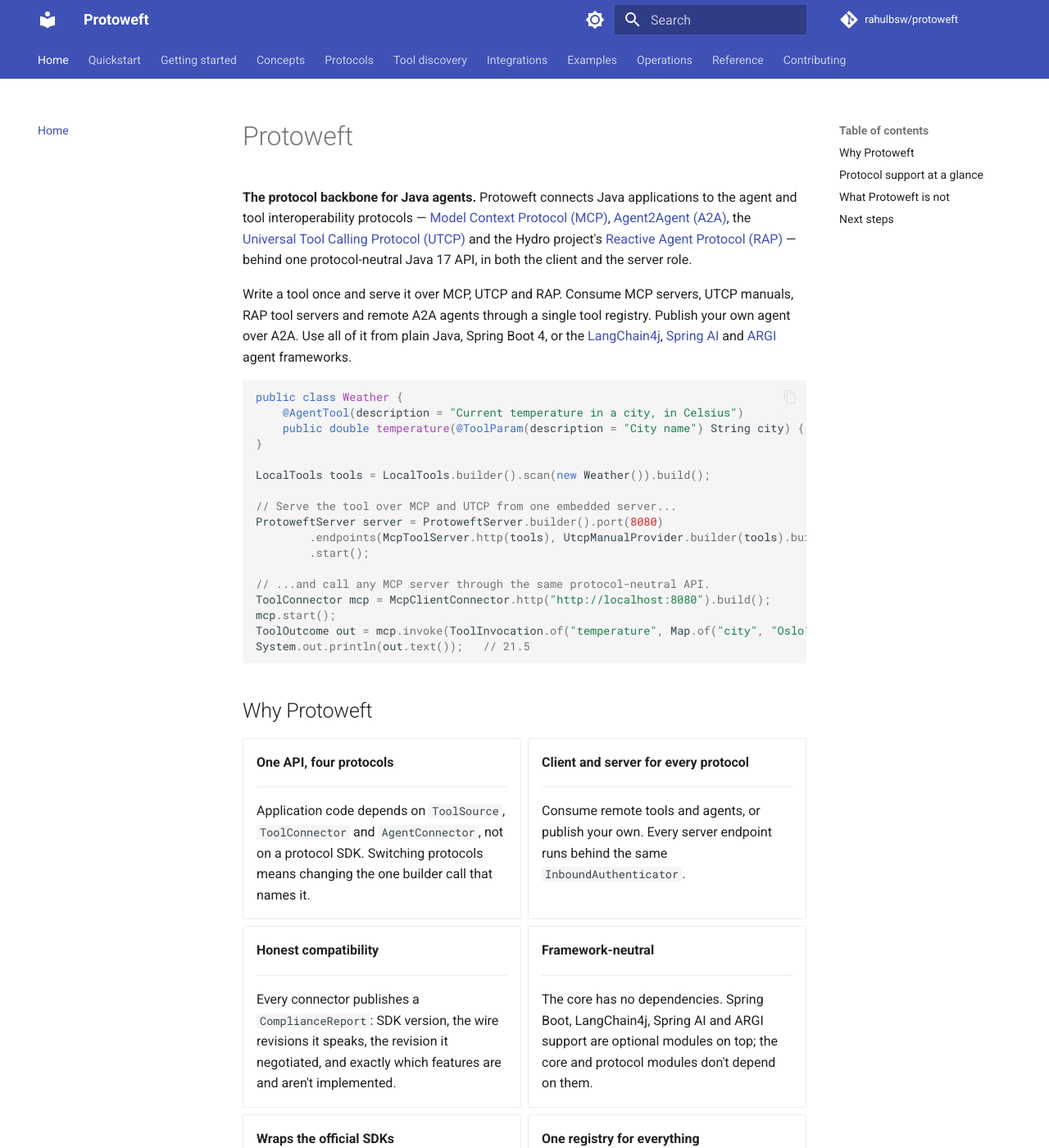
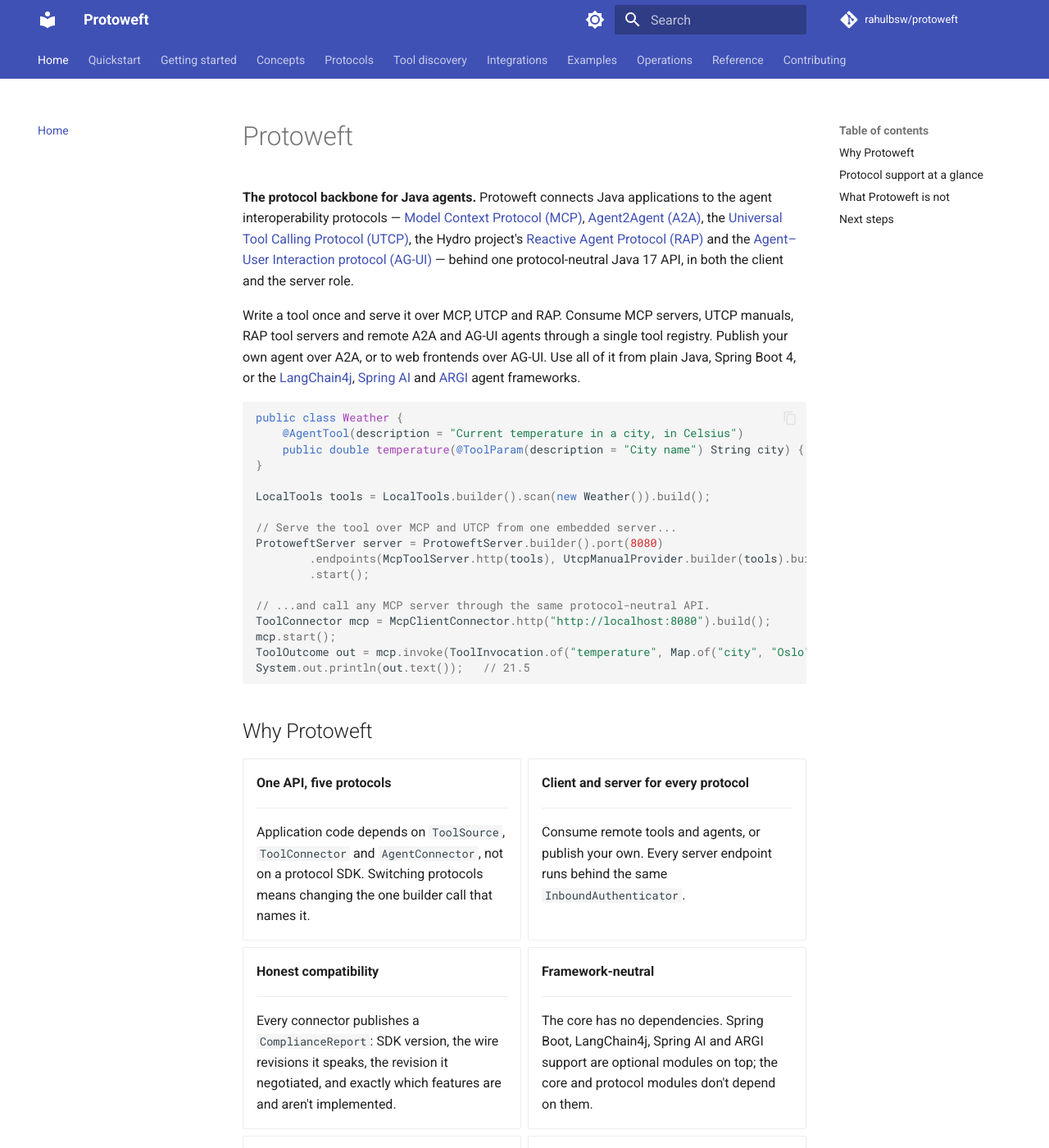
Before and after one commit to rahulbsw/protoweft, an MkDocs documentation site: the page built from docs/index.md, in a window 1280 px wide and 1400 px high. Shown: the whole window at 82% size. Built offline with MkDocs 1.6.1 and Material for MkDocs 9.7.7, drawn with Linux system fonts in a browser that asks for light colours; comment, search, counter and statistics services are not loaded.

Commit message:
Make agent-to-user interoperability part of Protoweft's goal

```diff
--- a/docs/index.md
+++ b/docs/index.md
@@ -1,15 +1,17 @@
 # Protoweft
 
-**The protocol backbone for Java agents.** Protoweft connects Java applications to the agent and
-tool interoperability protocols —
+**The protocol backbone for Java agents.** Protoweft connects Java applications to the agent
+interoperability protocols —
 [Model Context Protocol (MCP)](https://modelcontextprotocol.io),
 [Agent2Agent (A2A)](https://a2a-protocol.org), the
-[Universal Tool Calling Protocol (UTCP)](https://www.utcp.io) and the Hydro project's
-[Reactive Agent Protocol (RAP)](protocols/rap.md) — behind one protocol-neutral Java 17 API, in both
-the client and the server role.
+[Universal Tool Calling Protocol (UTCP)](https://www.utcp.io), the Hydro project's
+[Reactive Agent Protocol (RAP)](protocols/rap.md) and the
+[Agent–User Interaction protocol (AG-UI)](protocols/agui.md) — behind one protocol-neutral Java 17
+API, in both the client and the server role.
 
 Write a tool once and serve it over MCP, UTCP and RAP. Consume MCP servers, UTCP manuals, RAP tool
-servers and remote A2A agents through a single tool registry. Publish your own agent over A2A. Use all of it from plain
+servers and remote A2A and AG-UI agents through a single tool registry. Publish your own agent over
+A2A, or to web frontends over AG-UI. Use all of it from plain
 Java, Spring Boot 4, or the [LangChain4j](integrations/langchain4j.md),
 [Spring AI](integrations/spring-ai.md) and [ARGI](integrations/argi.md) agent frameworks.
 
@@ -37,7 +39,7 @@ System.out.println(out.text());   // 21.5
 
 <div class="grid cards" markdown>
 
-- **One API, four protocols**
+- **One API, five protocols**
 
     ---
 
--- a/mkdocs.yml
+++ b/mkdocs.yml
@@ -1,5 +1,5 @@
 site_name: Protoweft
-site_description: The protocol backbone for Java agents. MCP, A2A, UTCP and RAP behind one protocol-neutral API.
+site_description: The protocol backbone for Java agents. MCP, A2A, UTCP, RAP and AG-UI behind one protocol-neutral API.
 copyright: Copyright &copy; 2026 The Protoweft Authors. MIT License.
 
 site_url: https://rahulbsw.github.io/github/rahulbsw/protoweft/
```
Also changed, not shown: README.md (+8 -8 lines), docs/concepts/security.md (+4 -2 lines), goal-and-requirements.md (+30 -15 lines).
